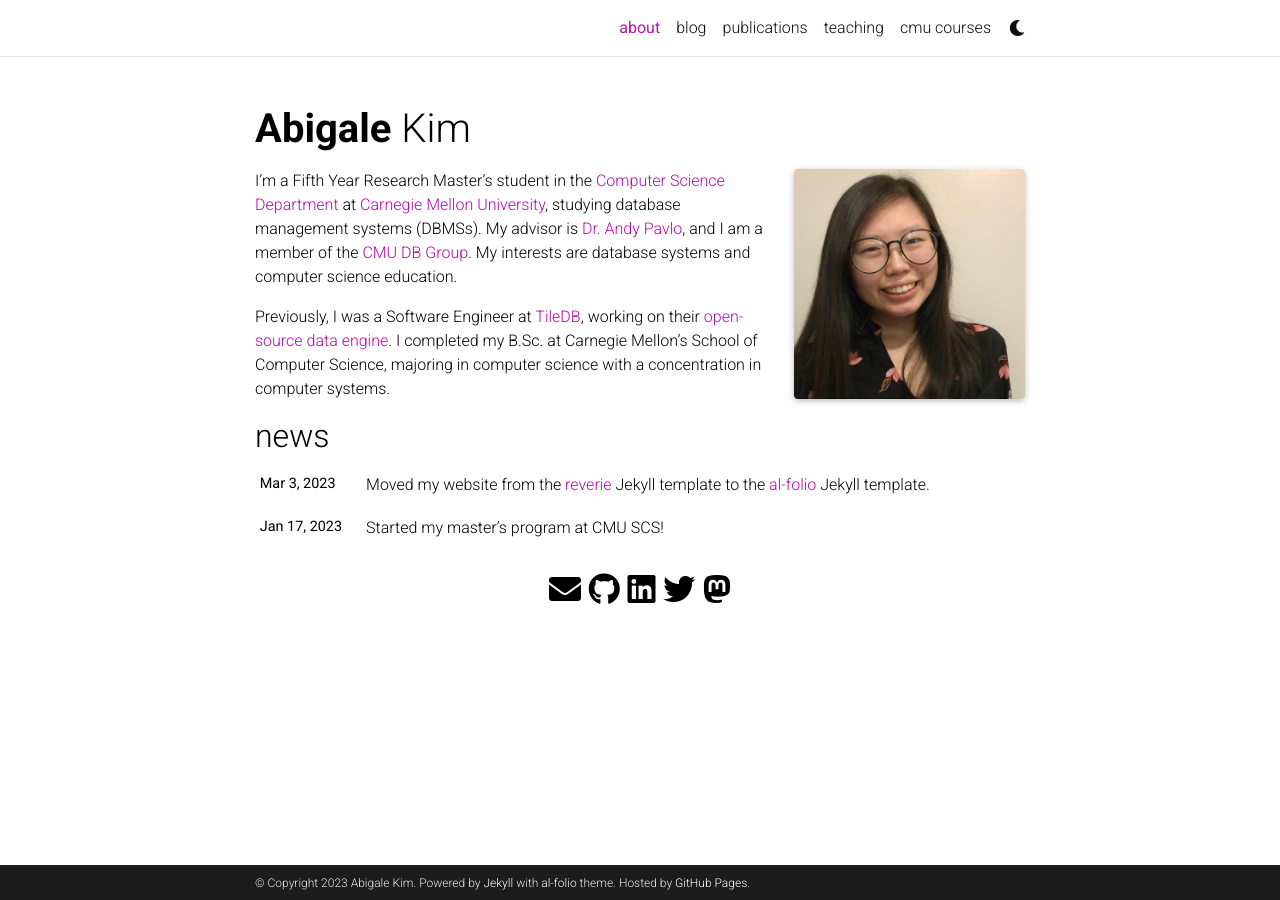
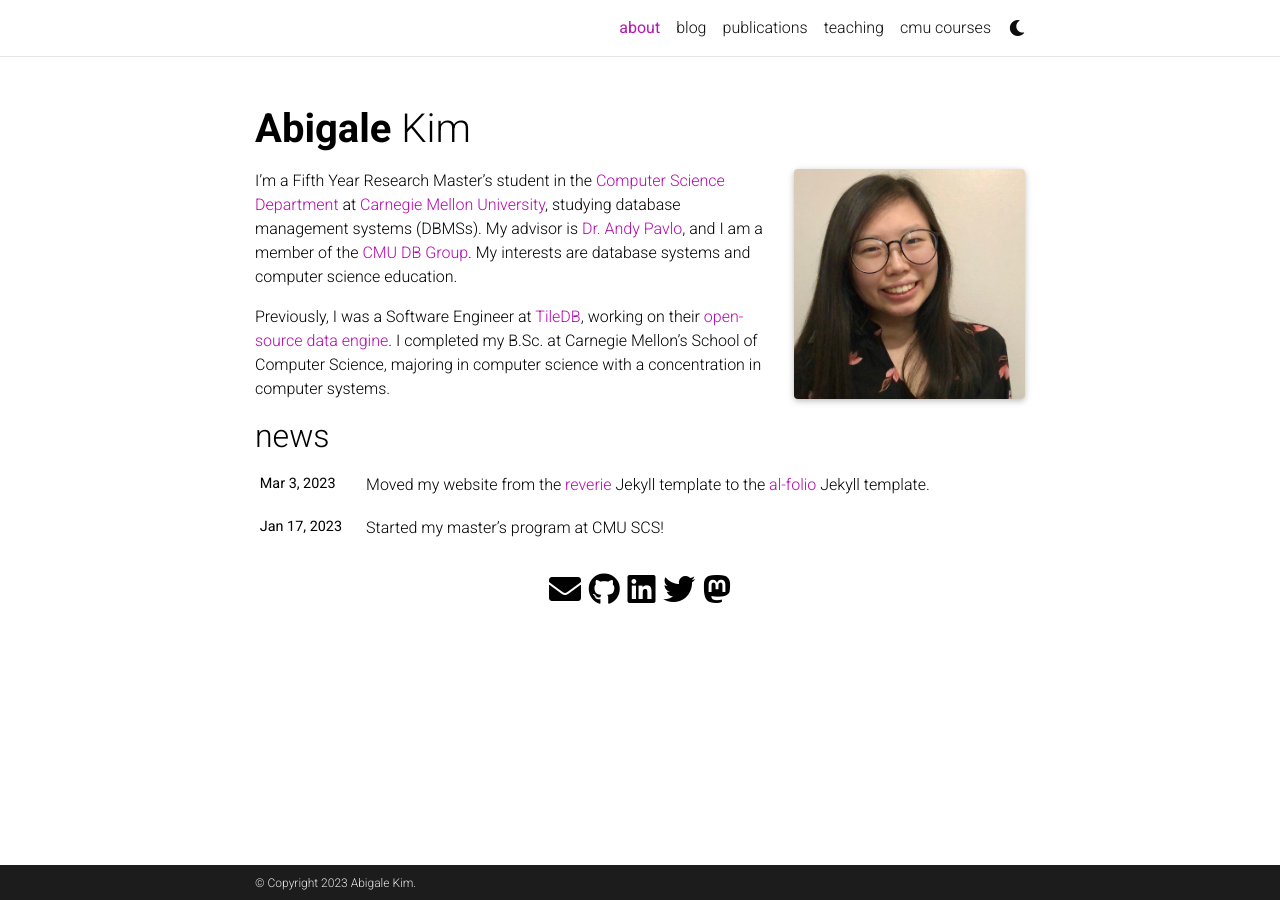
Before and after one commit to jurplel/abigalekim.github.io, a Jekyll site: the page built from _pages/about.md, in a window 1280 px wide. Built offline with Jekyll 4.4.1, drawn with Linux system fonts in a browser that asks for light colours; full-size pictures stand in for the smaller copies a plugin makes; comment, search, counter and statistics services are not loaded; a style sheet for code colours, icons or effects is not loaded.

Commit message:
save my pagerank part 2

```diff
--- a/_config.yml
+++ b/_config.yml
@@ -9,9 +9,7 @@
 email: abigalekim0417@gmail.com
 description: > # the ">" symbol means to ignore newlines until "footer_text:"
   Abigale Kim's personal website.
-footer_text: >
-  Powered by <a href="https://jekyllrb.com/" target="_blank">Jekyll</a> with <a href="https://github.com/alshedivat/al-folio">al-folio</a> theme.
-  Hosted by <a href="https://pages.github.com/" target="_blank">GitHub Pages</a>.
+footer_text:
 keywords:
 
 lang: en # the language of your site (for example: en, fr, cn, ru, etc.)
@@ -117,7 +115,7 @@
 blog_name: personal blog!
 blog_nav_title: blog # your blog must have a title for it to be displayed in the nav bar
 blog_description:
-permalink: /blog/:year/:title/
+permalink: /:title/
 
 # Pagination
 pagination:
```
Also changed, not shown: _pages/whycmuscs.md (deleted, +0 -9 lines).
